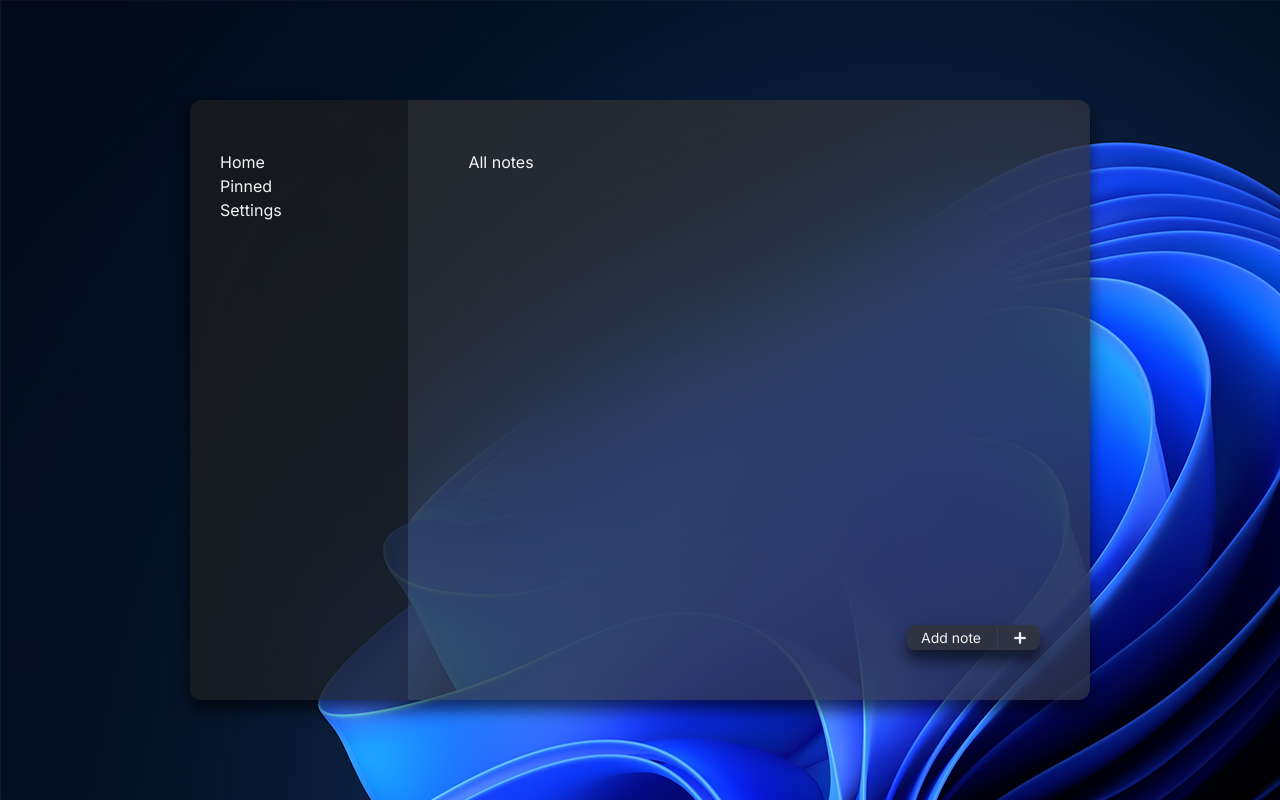
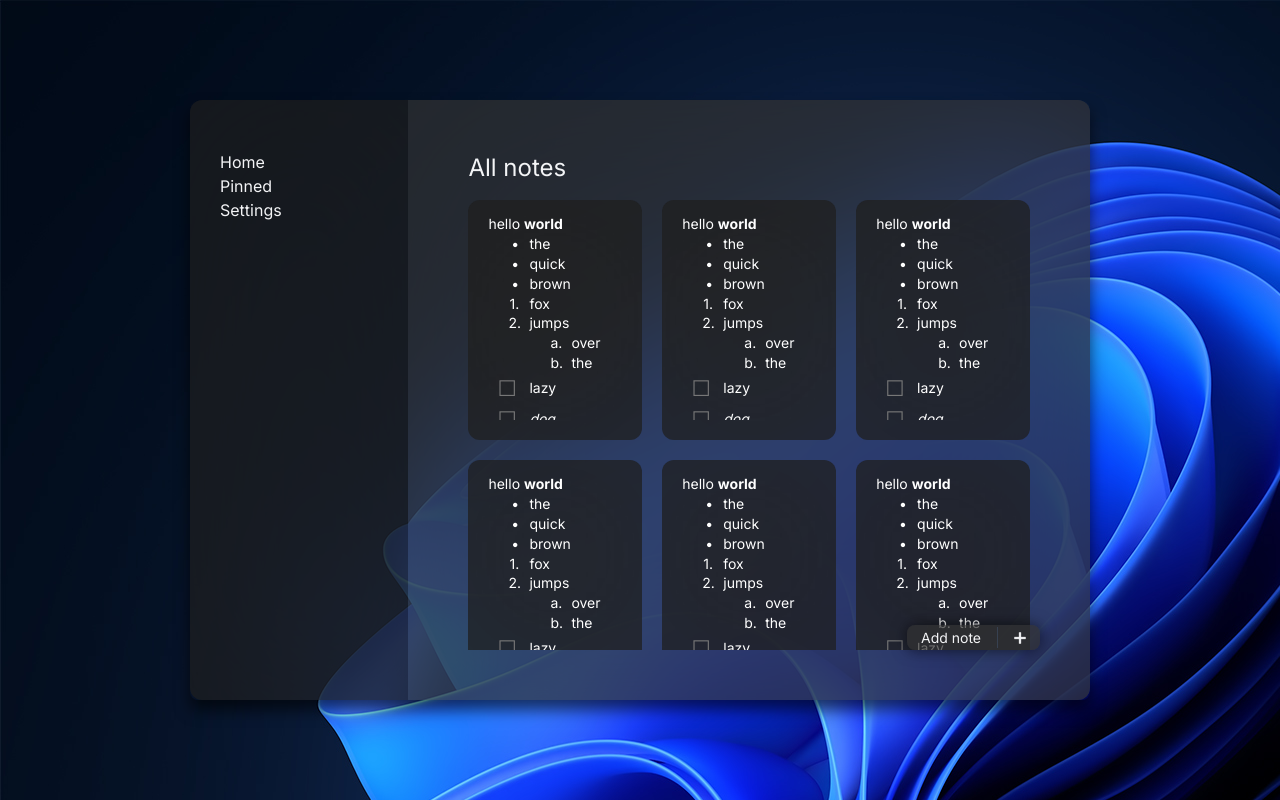
Before and after one commit to noodles-1/noted-client, a Next.js app: page /home in a window 1280 px wide. Built offline with nearby package versions, Linux system fonts and the light colour scheme; no server answers.

Commit message:
designed notes

```diff
--- a/src/app/components/AllNotes.tsx
+++ b/src/app/components/AllNotes.tsx
@@ -1,11 +1,18 @@
-import { AddNote, Menu } from '@/app/components'
+import { Suspense } from 'react'
+import { AddNote, AllNotesList, Menu } from '@/app/components'
+import Loading from '@/app/loading'
 import './styles.css'
 
 export function AllNotes() {
     return (
         <div className="blur-effect notes blur-bg">
-            <Menu />
-            <h1> All notes </h1>
+            <div className="overflow-y-auto">
+                <Menu />
+                <h1 className="text-[24px] mb-[30px] sm:mb-[14px]"> All notes </h1>
+                <Suspense fallback={<Loading />}>
+                    <AllNotesList />
+                </Suspense>
+            </div>
             <AddNote />
         </div>
     )
--- /dev/null
+++ b/src/app/components/AllNotesList.tsx
@@ -0,0 +1,21 @@
+import { Note } from "@/app/components"
+
+export function AllNotesList() {
+
+    // TODO: get current user id and map all notes
+
+    return (
+        <div className="note-list-grid">
+            <Note />
+            <Note />
+            <Note />
+            <Note />
+            <Note />
+            <Note />
+            <Note />
+            <Note />
+            <Note />
+            <Note />
+        </div>
+    )
+}
--- a/src/app/components/EditNote.tsx
+++ b/src/app/components/EditNote.tsx
@@ -3,6 +3,7 @@
 import { Menu } from "@/app/components";
 import { useMemo, useState } from "react";
 import dynamic from 'next/dynamic'
+
 import 'react-quill/dist/quill.snow.css'
 
 export function EditNote({ id }: { id: String }) {
@@ -21,7 +22,7 @@ export function EditNote({ id }: { id: String }) {
     return (
         <div className="blur-effect notes blur-bg">
             <Menu />
-            <div className="h-[80%] sm:h-[86%] overflow-y-auto mt-[30px] sm:mt-[20px] w-auto">
+            <div className="h-[70%] sm:h-[86%] overflow-y-auto mt-[30px] sm:mt-[20px] w-auto">
                 <div className="flex grow">
                     <input
                         type="text"
@@ -40,7 +41,12 @@ export function EditNote({ id }: { id: String }) {
                     onChange={setBody}
                     modules={modules}
                     placeholder="Body"
+                    className="edit-note-quill"
                 />
+            </div>
+            <div className="flex flex-1 flex-col justify-end sm:justify-start items-center sm:items-end text-gray-400 text-[14px]">
+                <span> Created on 12/7/23 </span>
+                <span> Modified on 12/7/23 </span>
             </div>
         </div>
     )
--- /dev/null
+++ b/src/app/components/Note.css
@@ -0,0 +1,12 @@
+.ql-editor {
+    font-family: 'Inter', sans-serif;
+    color: white !important;
+    padding: 20px 0 !important;
+    @apply
+        text-[16px]
+        sm:text-[14px]
+}
+
+.ql-toolbar {
+    display: none !important;
+}
--- /dev/null
+++ b/src/app/components/Note.tsx
@@ -0,0 +1,42 @@
+'use client'
+
+import { useMemo } from 'react'
+import dynamic from 'next/dynamic'
+import Link from 'next/link'
+
+import 'react-quill/dist/quill.snow.css'
+
+export function Note() {
+
+    // TODO: receive body and note id as parameter
+    // TODO: link redirects to /home/edit/<note id>
+
+    const body = '<p>hello <strong>world</strong></p><ul><li>the</li><li>quick</li><li>brown</li></ul><ol><li>fox</li><li>jumps</li><li class="ql-indent-1">over</li><li class="ql-indent-1">the</li></ol><ul data-checked="false"><li>lazy</li><li><em>dog</em></li><li>the end</li></ul>'
+
+    const ReactQuill = useMemo(() => dynamic(() => import('react-quill'), { ssr: false }), [])
+
+    const modules = {
+        toolbar: [
+            ['bold', 'italic', 'underline'],
+            [{'list': 'ordered'}, {'list': 'bullet'}, {'list': 'check'}],
+        ],
+    }
+
+    return (
+        <div className="note blur-effect blur-dark-bg">
+            <div className="mx-[20px] flex-grow">
+                <ReactQuill
+                    id="quill"
+                    theme="snow"
+                    value={body}
+                    modules={modules}
+                    placeholder="Body"
+                    className="note-quill"
+                />
+            </div>
+            <Link href="/home/edit/69" className="note-hover">
+
+            </Link>
+        </div>
+    )
+}
--- a/src/app/components/PinnedNotes.tsx
+++ b/src/app/components/PinnedNotes.tsx
@@ -1,4 +1,4 @@
-import { AddNote, Menu } from '@/app/components'
+import { Menu } from '@/app/components'
 import './styles.css'
 
 export function PinnedNotes() {
@@ -6,7 +6,6 @@ export function PinnedNotes() {
         <div className="blur-effect notes blur-bg">
             <Menu />
             <h1> Pinned notes </h1>
-            <AddNote />
         </div>
     )
 }
--- a/src/app/components/index.tsx
+++ b/src/app/components/index.tsx
@@ -7,3 +7,5 @@ export * from './PinnedNotes'
 export * from './Settings'
 export * from './AddNote'
 export * from './EditNote'
+export * from './AllNotesList'
+export * from './Note'
--- a/src/app/components/styles.css
+++ b/src/app/components/styles.css
@@ -2,7 +2,6 @@
 
 .notes {
     @apply
-        h-full
         w-full
         sm:min-w-[300px]
         sm:grow
@@ -11,6 +10,8 @@
         sm:px-[60px]
         sm:rounded-br-[12px]
         sm:rounded-tr-[12px]
+        flex
+        flex-col
 }
 
 .home {
@@ -37,6 +38,44 @@
         translate-x-0
 }
 
+/* Note components */
+.note {
+    @apply
+        h-[240px]
+        relative
+        rounded-[12px]
+}
+
+.note-hover {
+    transition: 100ms ease-in-out;
+    box-shadow: inset 0 0 0 rgb(0 0 0 / 60%);
+    @apply
+        h-full
+        w-full
+        absolute
+        top-0
+        left-0
+        opacity-0
+        rounded-[12px]
+}
+
+.note-hover:hover {
+    box-shadow: inset 0 0 60px rgb(0 0 0 / 60%);
+    @apply
+        opacity-100
+}
+
+.note-list-grid {
+    @apply
+        grid
+        grid-cols-2
+        lg:grid-cols-3
+        gap-x-[10px]
+        gap-y-[10px]
+        sm:gap-x-[20px]
+        sm:gap-y-[20px]
+}
+
 /* Button components */
 .menu-btn {
     height: 24px;
@@ -46,7 +85,7 @@
 
 .add-note-btn {
     background-color: var(--background);
-    box-shadow: 0 10px 15px rgb(0 0 0 / 60%);
+    box-shadow: 0 0 15px rgb(0 0 0 / 60%);
     @apply
         absolute
         rounded-[100%]
@@ -88,6 +127,12 @@
         w-0
 }
 
+.note-quill .quill-editor {
+    overflow: hidden;
+    text-overflow: ellipsis;
+    white-space: nowrap;
+}
+
 .quill > .ql-container > .ql-editor.ql-blank::before{
     font-style: normal;
     @apply
@@ -101,14 +146,32 @@
     border: none !important;
 }
 
+.note-quill .ql-toolbar {
+    display: none !important;
+}
+
 .ql-toolbar {
     padding: 0 !important;
     margin-top: 20px !important;
     position: absolute !important;
-    bottom: 80px;
+    @apply
+        bottom-[120px]
+        sm:bottom-[80px]
 }
 
-.ql-editor {
+.note-quill .ql-editor {
+    font-family: 'Inter', sans-serif;
+    height: 220px;
+    color: white !important;
+    padding: 14px 0 !important;
+    overflow: hidden !important;
+    @apply
+        text-[16px]
+        sm:text-[14px]
+}
+
+
+.edit-note-quill .ql-editor {
     font-family: 'Inter', sans-serif;
     color: white !important;
     padding: 20px 0 !important;
--- a/src/app/globals.css
+++ b/src/app/globals.css
@@ -43,6 +43,9 @@
 /* width */
 ::-webkit-scrollbar {
     width: 6px;
+    @apply
+        hidden
+        sm:block
 }
 
 /* Track */
@@ -70,6 +73,7 @@
         sm:w-[900px]
         sm:rounded-lg
         flex
+        relative
 }
 
 .blur-effect {
--- a/src/app/home/layout.tsx
+++ b/src/app/home/layout.tsx
@@ -1,4 +1,4 @@
-import { Navbar } from "@/app/components";
+import { AddNote, Navbar } from "@/app/components";
 
 export default function HomeLayout ({ children }: { children: React.ReactNode }) {
   return (
--- /dev/null
+++ b/src/app/loading.tsx
@@ -0,0 +1,7 @@
+export default function Loading() {
+    return (
+        <div className="w-full flex justiy-center text-gray-400 text-[14px]">
+            Loading notes...
+        </div>
+    )
+}
```
